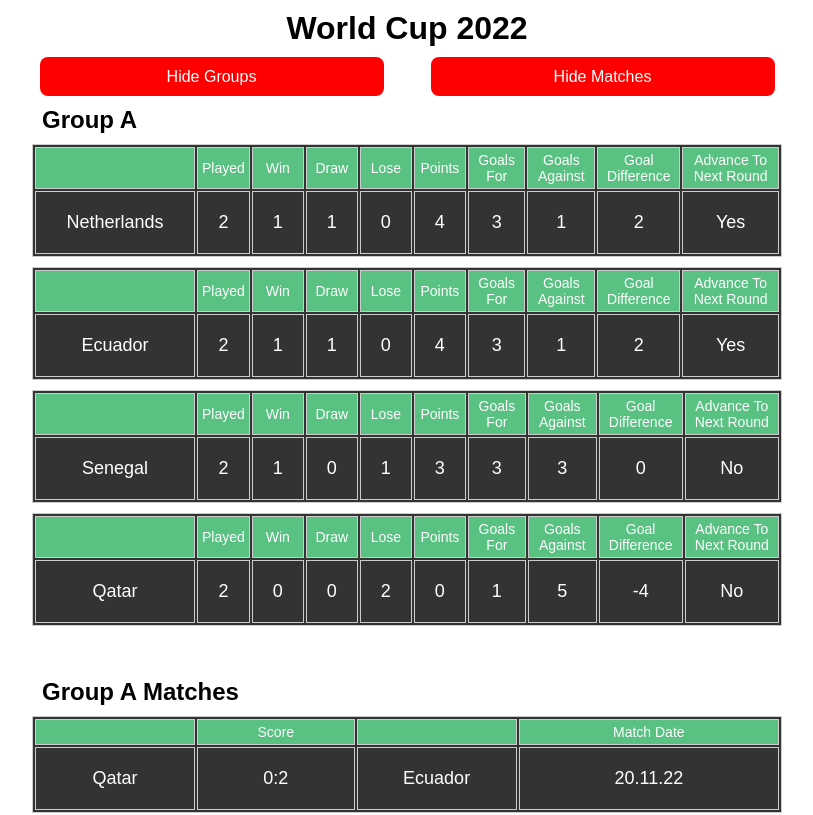
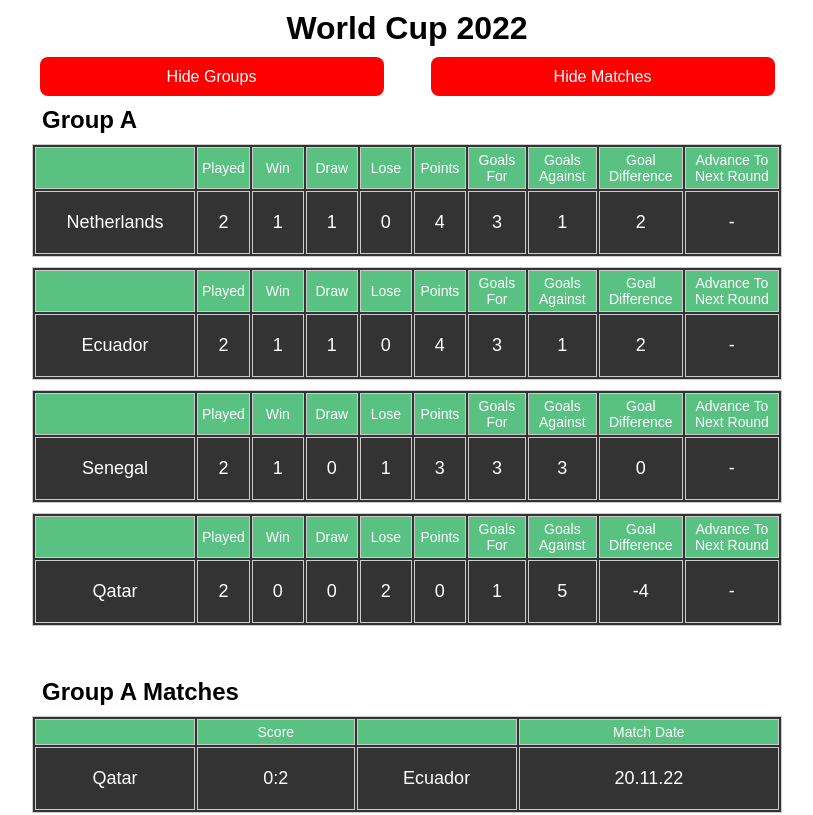
Before and after one commit to matthew-via-music/responsive-sortable-data-table, a React (Vite) app: page / in a window 1280 px wide. Shown: the top 815 px of the page, without its empty margins (233-1046 px from the left). Built offline with nearby package versions, Linux system fonts and the light colour scheme.

Commit message:
configure data consumption from external json files

```diff
--- a/src/components/GroupAMatches.tsx
+++ b/src/components/GroupAMatches.tsx
@@ -1,7 +1,13 @@
+import data from "./groupAMatches.json"
 import Matches from './Matches'
 
 interface Props {
   Group: string,
+  // id: number,
+  // TeamA: string,
+  // Score: string,
+  // TeamB: string,
+  // MatchDate: string
 }
 
 function GroupAMatches(props: Props) {
@@ -9,42 +15,16 @@ function GroupAMatches(props: Props) {
   return (
     <>
     <h2>Group {Group} Matches</h2>
+
+    {data && data.map(({ id, TeamA, Score, TeamB, MatchDate }) =>
       <Matches
-        TeamA="Qatar"
-        Score="0:2"
-        TeamB="Ecuador"
-        MatchDate="20.11.22"
+        key={id}
+        TeamA={TeamA}
+        Score={Score}
+        TeamB={TeamB}
+        MatchDate={MatchDate}
       />
-      <Matches
-        TeamA="Senegal"
-        Score="0:2"
-        TeamB="Netherlands"
-        MatchDate="21.11.22"
-      />
-      <Matches
-        TeamA="Qatar"
-        Score="1:3"
-        TeamB="Senegal"
-        MatchDate="25.11.22"
-      />
-      <Matches
-        TeamA="Netherlands"
-        Score="1:1"
-        TeamB="Ecuador"
-        MatchDate="25.11.22"
-      />
-      <Matches
-        TeamA="Netherlands"
-        Score="-:-"
-        TeamB="Qatar"
-        MatchDate="29.11.22"
-      />
-      <Matches
-        TeamA="Ecuador"
-        Score="-:-"
-        TeamB="Senegal"
-        MatchDate="29.11.22"
-      />
+    )}
     </>
   )
 }
--- a/src/components/GroupAStats.tsx
+++ b/src/components/GroupAStats.tsx
@@ -1,7 +1,19 @@
+import data from "./groupAStats.json"
 import Stats from './Stats'
 
 interface Props {
   Group: string,
+  // id: number,
+  // Country: string,
+  // Played: number,
+  // Win: number,
+  // Draw: number,
+  // Lose: number,
+  // Points: number,
+  // GoalsFor: number,
+  // GoalsAgainst: number,
+  // GoalDifference: number,
+  // AdvanceToNextRound: string,
 }
 
 function GroupAStats(props: Props) {
@@ -9,54 +21,22 @@ function GroupAStats(props: Props) {
   return (
     <>
     <h2>Group {Group}</h2>
-     <Stats
-        Country="Netherlands"
-        Played={2}
-        Win={1}
-        Draw={1}
-        Lose={0}
-        Points={4}
-        GoalsFor={3}
-        GoalsAgainst={1}
-        GoalDifference={2}
-        AdvanceToNextRound="Yes"
+
+    {data && data.map(({ id, Country, Played, Win, Draw, Lose, Points, GoalsFor, GoalsAgainst, GoalDifference, AdvanceToNextRound }) =>
+      <Stats
+        key={id}
+        Country={Country}
+        Played={Played}
+        Win={Win}
+        Draw={Draw}
+        Lose={Lose}
+        Points={Points}
+        GoalsFor={GoalsFor}
+        GoalsAgainst={GoalsAgainst}
+        GoalDifference={GoalDifference}
+        AdvanceToNextRound={AdvanceToNextRound}
       />
-     <Stats
-        Country="Ecuador"
-        Played={2}
-        Win={1}
-        Draw={1}
-        Lose={0}
-        Points={4}
-        GoalsFor={3}
-        GoalsAgainst={1}
-        GoalDifference={2}
-        AdvanceToNextRound="Yes"
-      />
-     <Stats
-        Country="Senegal"
-        Played={2}
-        Win={1}
-        Draw={0}
-        Lose={1}
-        Points={3}
-        GoalsFor={3}
-        GoalsAgainst={3}
-        GoalDifference={0}
-        AdvanceToNextRound="No"
-      />
-     <Stats
-        Country="Qatar"
-        Played={2}
-        Win={0}
-        Draw={0}
-        Lose={2}
-        Points={0}
-        GoalsFor={1}
-        GoalsAgainst={5}
-        GoalDifference={-4}
-        AdvanceToNextRound="No"
-      />
+    )}
     </>
   )
 }
--- /dev/null
+++ b/src/components/groupAMatches.json
@@ -0,0 +1,44 @@
+[
+  {
+    "id": 1,
+    "TeamA": "Qatar",
+    "Score": "0:2",
+    "TeamB": "Ecuador",
+    "MatchDate": "20.11.22"
+  },
+  {
+    "id": 2,
+    "TeamA": "Senegal",
+    "Score": "0:2",
+    "TeamB": "Netherlands",
+    "MatchDate": "21.11.22"
+  },
+  {
+    "id": 3,
+    "TeamA": "Qatar",
+    "Score": "1:3",
+    "TeamB": "Senegal",
+    "MatchDate": "25.11.22"
+  },
+  {
+    "id": 4,
+    "TeamA": "Netherlands",
+    "Score": "1:1",
+    "TeamB": "Ecuador",
+    "MatchDate": "25.11.22"
+  },
+  {
+    "id": 5,
+    "TeamA": "Netherlands",
+    "Score": "-:-",
+    "TeamB": "Qatar",
+    "MatchDate": "29.11.22"
+  },
+  {
+    "id": 6,
+    "TeamA": "Ecuador",
+    "Score": "-:-",
+    "TeamB": "Senegal",
+    "MatchDate": "29.11.22"
+  }
+]
--- /dev/null
+++ b/src/components/groupAStats.json
@@ -0,0 +1,54 @@
+[
+  {
+    "id": 1,
+    "Country": "Netherlands",
+    "Played": 2,
+    "Win": 1,
+    "Draw": 1,
+    "Lose": 0,
+    "Points": 4,
+    "GoalsFor": 3,
+    "GoalsAgainst": 1,
+    "GoalDifference": 2,
+    "AdvanceToNextRound": "-"
+  },
+  {
+    "id": 2,
+    "Country": "Ecuador",
+    "Played": 2,
+    "Win": 1,
+    "Draw": 1,
+    "Lose": 0,
+    "Points": 4,
+    "GoalsFor": 3,
+    "GoalsAgainst": 1,
+    "GoalDifference": 2,
+    "AdvanceToNextRound": "-"
+  },
+  {
+    "id": 3,
+    "Country": "Senegal",
+    "Played": 2,
+    "Win": 1,
+    "Draw": 0,
+    "Lose": 1,
+    "Points": 3,
+    "GoalsFor": 3,
+    "GoalsAgainst": 3,
+    "GoalDifference": 0,
+    "AdvanceToNextRound": "-"
+  },
+  {
+    "id": 4,
+    "Country": "Qatar",
+    "Played": 2,
+    "Win": 0,
+    "Draw": 0,
+    "Lose": 2,
+    "Points": 0,
+    "GoalsFor": 1,
+    "GoalsAgainst": 5,
+    "GoalDifference": -4,
+    "AdvanceToNextRound": "-"
+  }
+]
```
